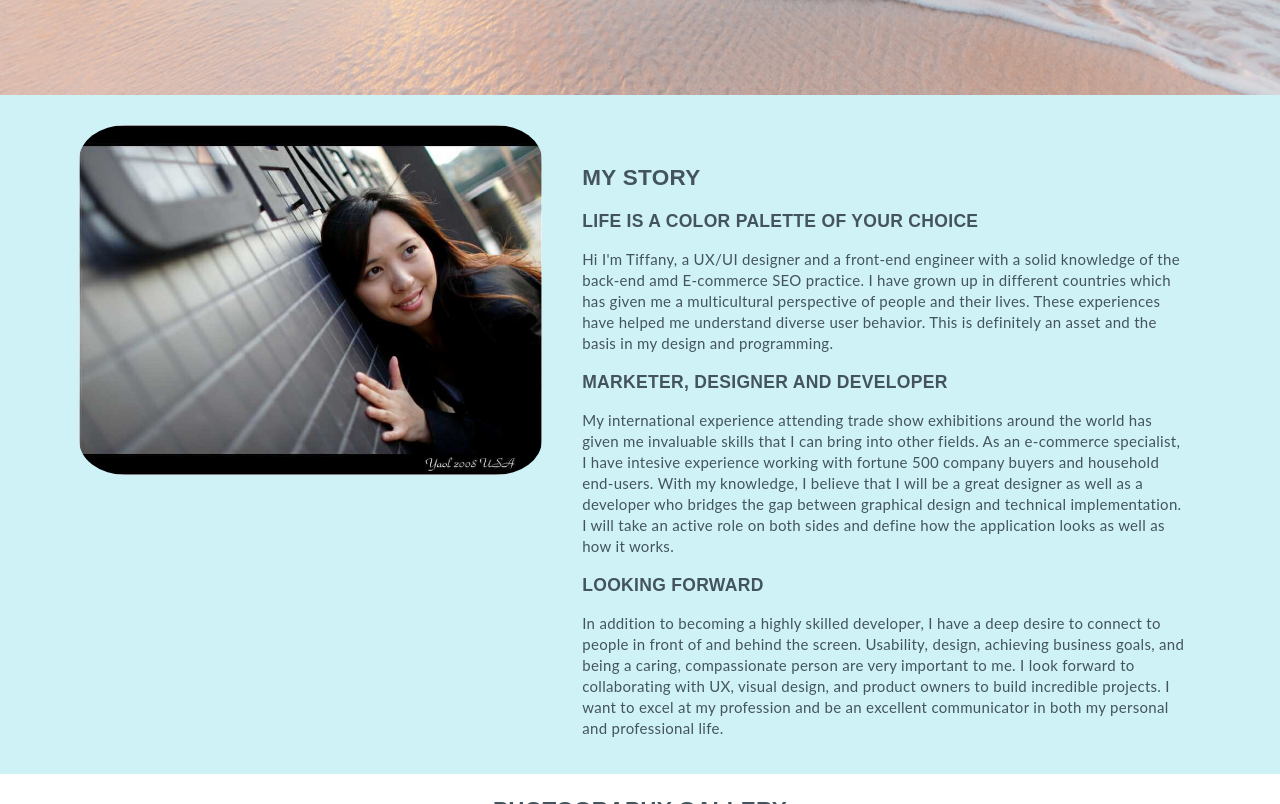
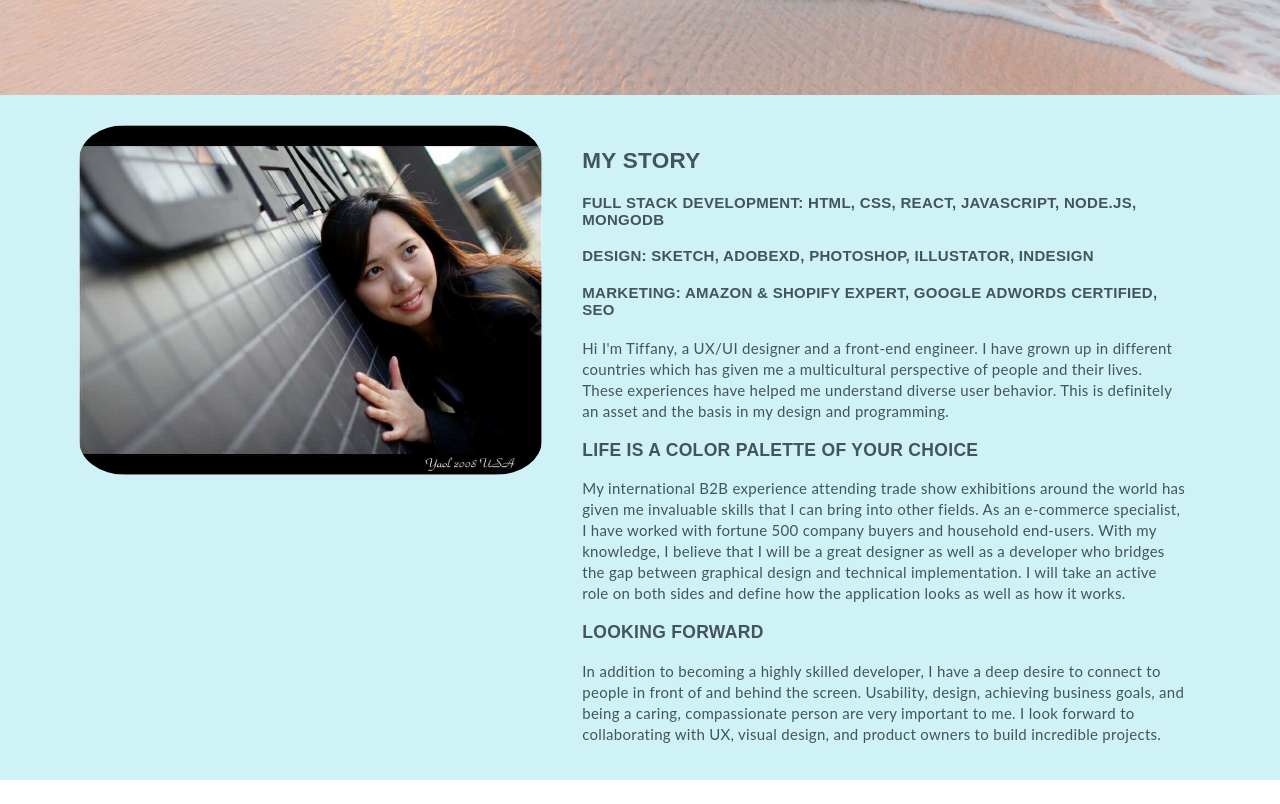
Before and after one commit to tiffanydream7/Tiffany-Portfolio, a plain HTML site: page index.html in a window 1280 px wide. Shown: the part 705-1509 px from the top of the page. Drawn offline with nearby package versions, Linux system fonts and the light colour scheme.

Commit message:
story updated

```diff
--- a/index.html
+++ b/index.html
@@ -42,19 +42,20 @@
 			  />
 
 			  <section class="about-description" id="story">
-				<br>
 				<h2>My Story</h2>
-				<h3>Life is a color palette of your choice</h3>
-				<p> Hi I'm Tiffany, a UX/UI designer and a front-end engineer with a solid knowledge
-					of the back-end amd E-commerce SEO practice. I have grown up in different countries
+				<h4>Full Stack Development: HTML, CSS, React, JavaScript, Node.js, MongoDB</h4>
+				<h4>Design: Sketch, AdobeXD, Photoshop, Illustator, Indesign
+				<h4>Marketing: Amazon & Shopify Expert, Google Adwords Certified, SEO</h4>
+
+				<p> Hi I'm Tiffany, a UX/UI designer and a front-end engineer. I have grown up in different countries
 					which has given me a multicultural perspective of people and their lives. These
 					experiences have helped me understand diverse user behavior. This is definitely
 					an asset and the basis in my design and programming.</p>
 
-				<h3>Marketer, Designer and Developer</h3>
-				<p>My international experience attending trade show exhibitions around the world
+				<h3>Life is a color palette of your choice</h3>
+				<p>My international B2B experience attending trade show exhibitions around the world
 					has given me invaluable skills that I can bring into other fields. As an
-					e-commerce specialist, I have intesive experience working with fortune 500
+					e-commerce specialist, I have worked with fortune 500
 					company buyers and household end-users. With my knowledge, I believe that I
 					will be a great designer as well as a developer who bridges the gap between
 					graphical design and technical implementation. I will take an active role on
@@ -65,8 +66,7 @@
 					connect to people in front of and behind the screen. Usability, design, achieving
 					business goals, and being a caring, compassionate person are very important to me. I
 					look forward to collaborating with UX, visual design, and product owners to build
-					incredible projects. I want to excel at my profession and be an excellent communicator
-					in both my personal and professional life.</p>
+					incredible projects.</p>
 			  </section>
 			</section>
 		  </main>
```
Also changed, not shown: webdevelop.html (+1 -1 lines).
